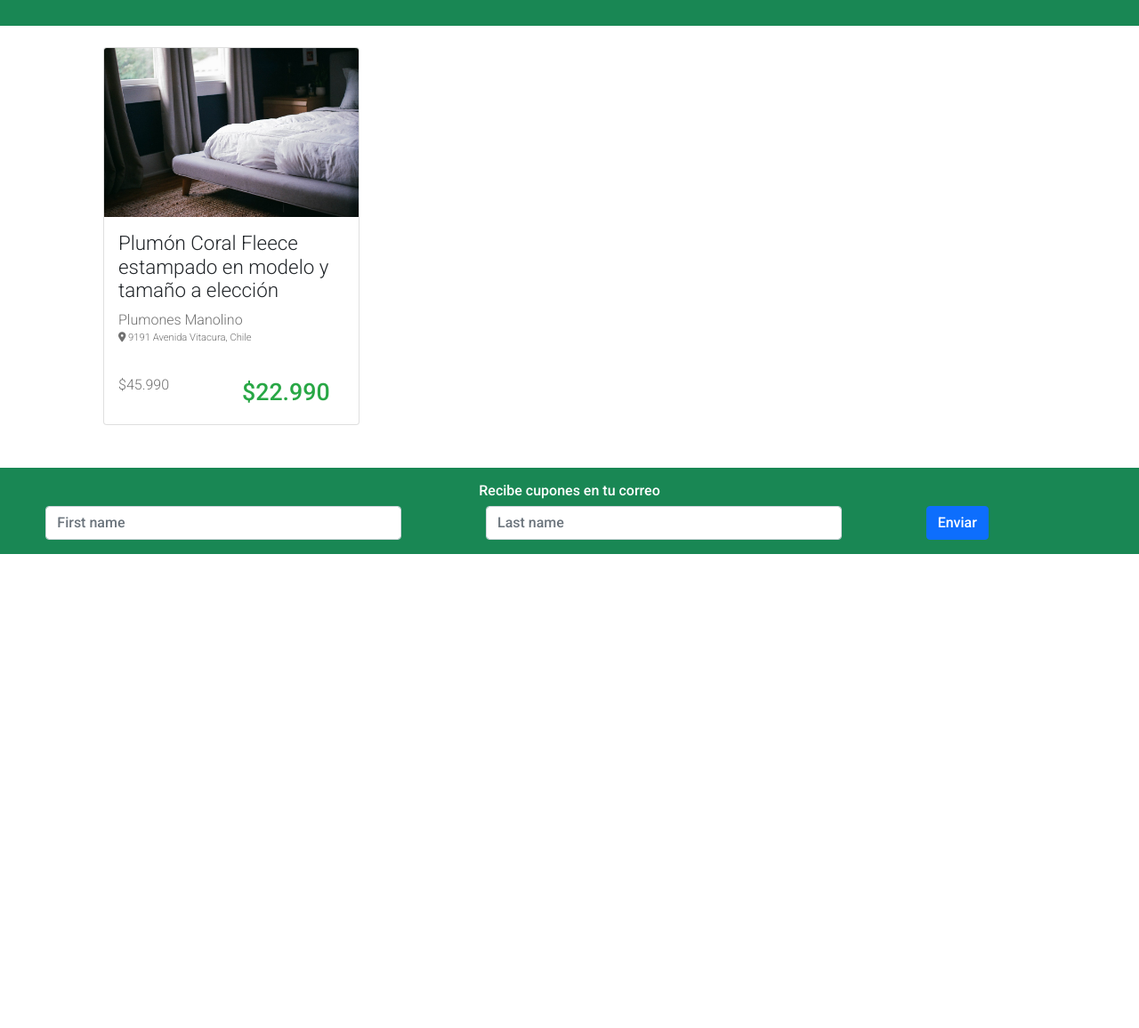
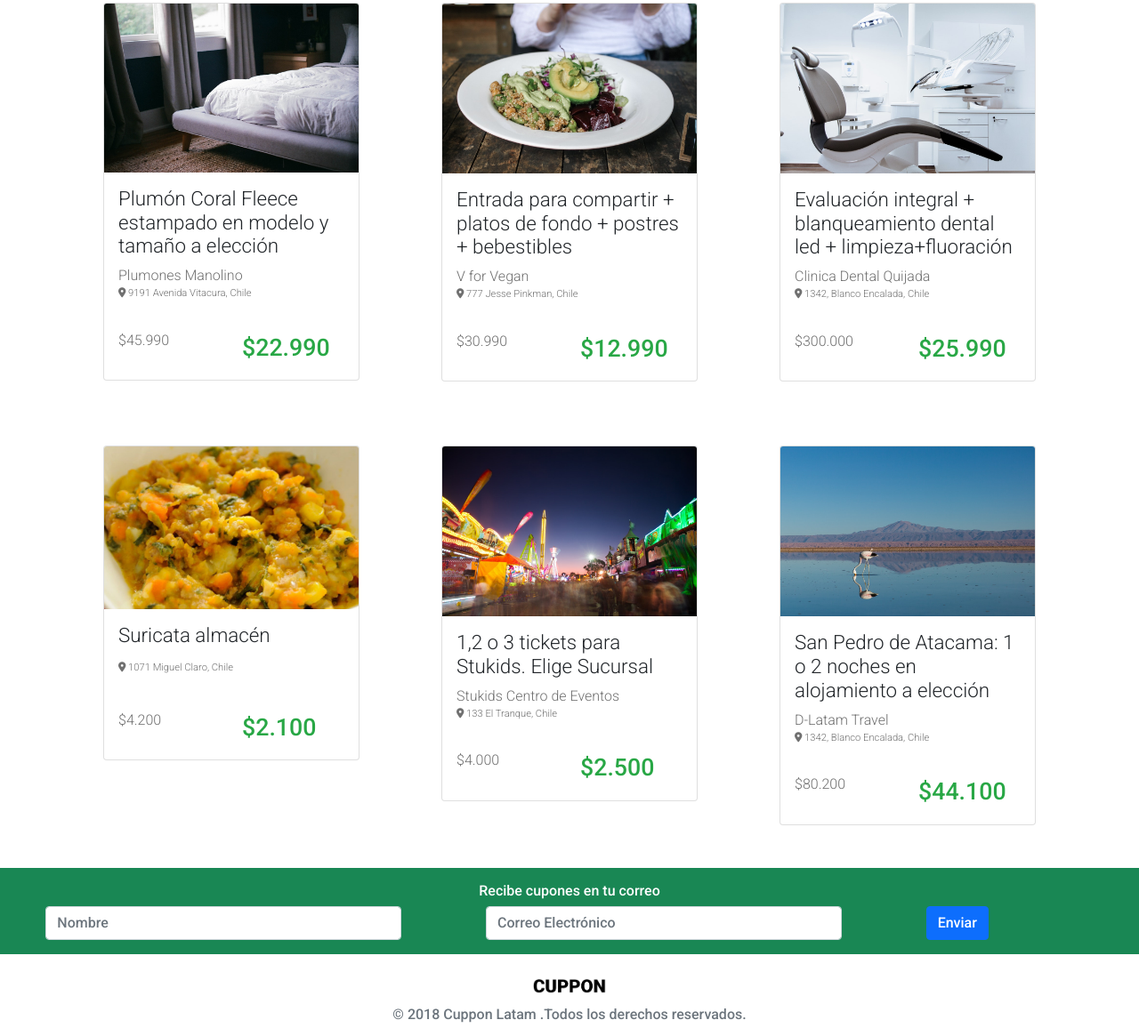
Before and after one commit to ricardomendezv/desafio_cuppon, a plain HTML site: page index.html in a window 1280 px wide. Shown: the part 97-1253 px from the top of the page at 89% size. Before the commit the page ends 800 px from the top, so only its background shows below. Drawn offline with nearby package versions, Linux system fonts and the light colour scheme.

Commit message:
{ADD} Se sumaron y editaron 5 tarjetas
También se agregó el Footer y se cambiarlos los textos del formulario

```diff
--- a/index.html
+++ b/index.html
@@ -36,7 +36,7 @@
         <nav class="navbar navbar-expand-lg navbar-dark px-5 bg-success">
           <div class="container-fluid">
             <a class="navbar-brand" href="#">
-            <img src="./assets/img/logo-white.png" alt="cuppon" height="100"/>
+            <img src="./assets/img/logo-white.png" alt="cuppon" height="50"/>
           </a>
             <button class="navbar-toggler" type="button" data-bs-toggle="collapse" data-bs-target="#navbarNavAltMarkup" aria-controls="navbarNavAltMarkup" aria-expanded="false" aria-label="Toggle navigation">
               <span class="navbar-toggler-icon"></span>
@@ -76,16 +76,111 @@
                         </div>
                 </article>
                 <article class="col pb-5 pt-4">
-
+                  <div class="card mx-auto" style="width: 18rem;">
+                    <img src="assets/img/cupon-2.jpg" class="card-img-top"/>
+                    <div class="card-body">
+                      <h2 class="card-title">Entrada para compartir + platos de fondo + postres + bebestibles </h2>
+                      <p class="card-text price-name">V for Vegan</p>
+                      <p class="card-text address"><i class="fa-solid fa-location-dot"></i> 777 Jesse Pinkman, Chile</p>
+                    </div>
+                    <div class="card-body">
+                      <div class="row">
+                        <div class="col-6">
+                          <span class="price-name align-bottom">$30.990</span>
+                          <!-- <p class="price align-text-bottom">$45.990 </p> -->
+                        </div>
+                        <div class="col-6">
+                          <p class="lowprice">$12.990 </p>
+                        </div>
+                      </div>
+                    </div>
                 </article>
 
                 <article class="col pb-5 pt-4">
-
+                  <div class="card mx-auto" style="width: 18rem;">
+                    <img src="assets/img/cupon-3.jpg" class="card-img-top"/>
+                    <div class="card-body">
+                      <h2 class="card-title">Evaluación integral + blanqueamiento dental led + limpieza+fluoración </h2>
+                      <p class="card-text price-name">Clinica Dental Quijada</p>
+                      <p class="card-text address"><i class="fa-solid fa-location-dot"></i> 1342, Blanco Encalada, Chile</p>
+                    </div>
+                    <div class="card-body">
+                      <div class="row">
+                        <div class="col-6">
+                          <span class="price-name align-bottom">$300.000</span>
+                          <!-- <p class="price align-text-bottom">$45.990 </p> -->
+                        </div>
+                        <div class="col-6">
+                          <p class="lowprice">$25.990 </p>
+                        </div>
+                      </div>
+                    </div>
                 </article>
             </div>
-
         </div>
-
+        <div class="container">
+          <div class="row">
+              <article class="col pb-5 pt-4">
+                  <div class="card mx-auto" style="width: 18rem;">
+                      <img src="assets/img/cupon-4.jpg" class="card-img-top"/>
+                      <div class="card-body">
+                        <h2 class="card-title">Suricata almacén</p>
+                        <p class="card-text address"><i class="fa-solid fa-location-dot"></i> 1071 Miguel Claro, Chile</p>
+                      </div>
+                      <div class="card-body">
+                        <div class="row">
+                          <div class="col-6">
+                            <span class="price-name align-bottom">$4.200</span>
+                            <!-- <p class="price align-text-bottom">$45.990 </p> -->
+                          </div>
+                          <div class="col-6">
+                            <p class="lowprice">$2.100 </p>
+                          </div>
+                        </div>
+                      </div>
+              </article>
+              <article class="col pb-5 pt-4">
+                <div class="card mx-auto" style="width: 18rem;">
+                  <img src="assets/img/cupon-5.jpg" class="card-img-top"/>
+                  <div class="card-body">
+                    <h2 class="card-title">1,2 o 3 tickets para Stukids. Elige Sucursal </h2>
+                    <p class="card-text price-name">Stukids Centro de Eventos</p>
+                    <p class="card-text address"><i class="fa-solid fa-location-dot"></i> 133 El Tranque, Chile</p>
+                  </div>
+                  <div class="card-body">
+                    <div class="row">
+                      <div class="col-6">
+                        <span class="price-name align-bottom">$4.000</span>
+                        <!-- <p class="price align-text-bottom">$45.990 </p> -->
+                      </div>
+                      <div class="col-6">
+                        <p class="lowprice">$2.500</p>
+                      </div>
+                    </div>
+                  </div>
+              </article>
+              <article class="col pb-5 pt-4">
+                <div class="card mx-auto" style="width: 18rem;">
+                  <img src="assets/img/cupon-6.jpg" class="card-img-top"/>
+                  <div class="card-body">
+                    <h2 class="card-title">San Pedro de Atacama: 1 o 2 noches en alojamiento a elección</h2>
+                    <p class="card-text price-name">D-Latam Travel</p>
+                    <p class="card-text address"><i class="fa-solid fa-location-dot"></i> 1342, Blanco Encalada, Chile</p>
+                  </div>
+                  <div class="card-body">
+                    <div class="row">
+                      <div class="col-6">
+                        <span class="price-name align-bottom">$80.200</span>
+                        <!-- <p class="price align-text-bottom">$45.990 </p> -->
+                      </div>
+                      <div class="col-6">
+                        <p class="lowprice">$44.100 </p>
+                      </div>
+                    </div>
+                  </div>
+              </article>
+          </div>
+      </div>
     </section>
     <section>
         <!-- Formulario -->
@@ -101,10 +196,10 @@
           <form>
             <div class="row d-flex justify-content-around align-self-center">
               <div class="col-4">
-                <input type="text" class="form-control" placeholder="First name">
+                <input type="text" class="form-control" placeholder="Nombre">
               </div>
               <div class="col-4">
-                <input type="text" class="form-control" placeholder="Last name">
+                <input type="text" class="form-control" placeholder="Correo Electrónico">
               </div>
               <div class="col-2">
                 <button type="submit" class="btn btn-primary">Enviar</button>
@@ -116,7 +211,10 @@
       </article>
     </section>
     <footer>
-
+      <footer class="text-center my-4 text-secondary">
+        <img src="assets/img/logo-black.png" class="mb-2" width="82px" />
+        <p class="mx-5">© 2018 Cuppon Latam .Todos los derechos reservados.</p>
+      </footer>
 
     </footer>
     <!-- Option 1: Bootstrap Bundle with Popper -->
```
